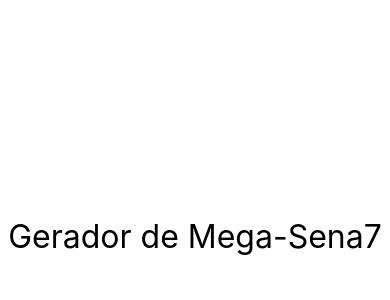
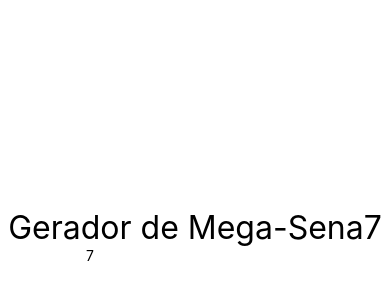
Before and after one commit to rudatorquato/Curso-React-Native-Cod3r, a React Native app in the folder Exercicios/: screen / in a window 390 px wide. Shown: the part 186-486 px from the top of the page. Built offline with nearby package versions, Linux system fonts and the light colour scheme.

Commit message:
Componente de Classe: Estado

```diff
--- a/Exercicios/src/components/mega/Mega.js
+++ b/Exercicios/src/components/mega/Mega.js
@@ -1,15 +1,30 @@
 import React, {Component} from 'react'
-import {Text} from 'react-native'
+import {Text, TextInput} from 'react-native'
 import Estilo from '../Estilo'
 
 export default class Mega extends React.Component{
 
+    state = {
+        qtdeNumeros: this.props.qtdeNumeros
+    }
+
+    alterarQtdeNumero(qtde){
+        this.setState({ qtdeNumeros:qtde })
+    }
+
     render(){
         return(
-            <Text style={Estilo.txtG}>
-                Gerador de Mega-Sena
-                {this.props.qtdeNumeros}
-            </Text>
+            <>
+                <Text style = {Estilo.txtG}>
+                    Gerador de Mega-Sena
+                    {this.state.qtdeNumeros}
+                </Text>
+                <TextInput
+                    placeholder = "Quantidade  de Números"
+                    value = {this.state.qtdeNumeros}
+                    onChangeText = {this.alterarQtdeNumero}
+                />
+            </>
         )
     }
 }
```
